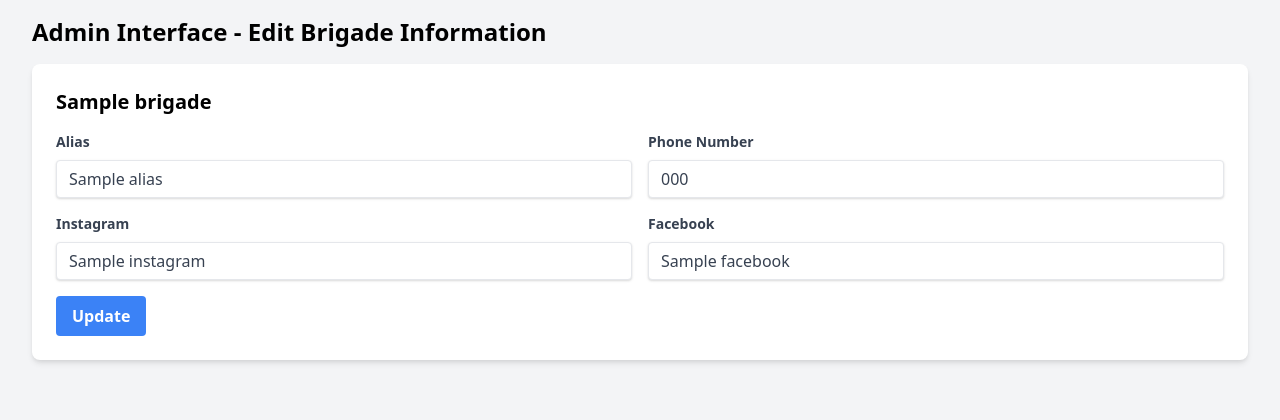
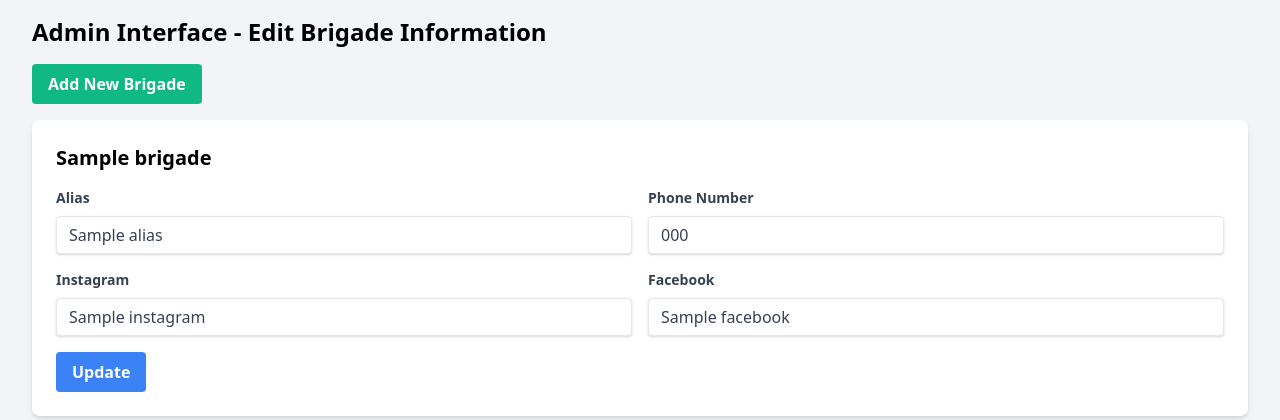
Before and after one commit to carlosgraffi/AyudaIncendiosCordoba, a Flask app: template templates/admin.html in a window 1280 px wide. Shown: the part 64-484 px from the top of the page. Run offline with Flask 3, Linux system fonts and the light colour scheme; the template is opened without the code that fills it: most values are stand-ins (such as "Sample title", 1, 10 or a date in 2020).

Commit message:
Agent query: 1. Can you access the admin login page at /admin? 2. After logging in, can you see the 'Add New Brigade' button at the top of the page? 3. Does clicking the 'Add New Brigade' button reveal a form for adding a new brigade? 4. Can you successfully add a new brigade using this form?

```diff
--- a/app.py
+++ b/app.py
@@ -52,5 +52,21 @@ def update_brigade():
 
     return redirect(url_for('admin'))
 
+@app.route('/add_brigade', methods=['POST'])
+def add_brigade():
+    new_brigade = {
+        'Name': request.form.get('name'),
+        'Alias': request.form.get('alias'),
+        'Phone Number': request.form.get('phone'),
+        'Instagram': request.form.get('instagram'),
+        'Facebook': request.form.get('facebook')
+    }
+    fire_brigades.append(new_brigade)
+
+    with open('fire_brigades_info.json', 'w', encoding='utf-8') as file:
+        json.dump(fire_brigades, file, ensure_ascii=False, indent=4)
+
+    return redirect(url_for('admin'))
+
 if __name__ == '__main__':
     app.run(host='0.0.0.0', port=5000, debug=True)
--- a/templates/admin.html
+++ b/templates/admin.html
@@ -3,6 +3,44 @@
 {% block content %}
 <div class="container mx-auto px-4">
     <h2 class="text-2xl font-bold mb-4">Admin Interface - Edit Brigade Information</h2>
+
+    <button id="toggleAddForm" class="bg-green-500 hover:bg-green-700 text-white font-bold py-2 px-4 rounded mb-4">
+        Add New Brigade
+    </button>
+
+    <div id="addBrigadeForm" class="mb-8 bg-white shadow-md rounded-lg p-6" style="display: none;">
+        <h3 class="text-xl font-bold mb-4">Add New Brigade</h3>
+        <form action="{{ url_for('add_brigade') }}" method="POST">
+            <div class="grid grid-cols-1 md:grid-cols-2 gap-4">
+                <div>
+                    <label class="block text-gray-700 text-sm font-bold mb-2" for="new-name">Name</label>
+                    <input class="shadow appearance-none border rounded w-full py-2 px-3 text-gray-700 leading-tight focus:outline-none focus:shadow-outline" id="new-name" name="name" type="text" required>
+                </div>
+                <div>
+                    <label class="block text-gray-700 text-sm font-bold mb-2" for="new-alias">Alias</label>
+                    <input class="shadow appearance-none border rounded w-full py-2 px-3 text-gray-700 leading-tight focus:outline-none focus:shadow-outline" id="new-alias" name="alias" type="text">
+                </div>
+                <div>
+                    <label class="block text-gray-700 text-sm font-bold mb-2" for="new-phone">Phone Number</label>
+                    <input class="shadow appearance-none border rounded w-full py-2 px-3 text-gray-700 leading-tight focus:outline-none focus:shadow-outline" id="new-phone" name="phone" type="text">
+                </div>
+                <div>
+                    <label class="block text-gray-700 text-sm font-bold mb-2" for="new-instagram">Instagram</label>
+                    <input class="shadow appearance-none border rounded w-full py-2 px-3 text-gray-700 leading-tight focus:outline-none focus:shadow-outline" id="new-instagram" name="instagram" type="text">
+                </div>
+                <div>
+                    <label class="block text-gray-700 text-sm font-bold mb-2" for="new-facebook">Facebook</label>
+                    <input class="shadow appearance-none border rounded w-full py-2 px-3 text-gray-700 leading-tight focus:outline-none focus:shadow-outline" id="new-facebook" name="facebook" type="text">
+                </div>
+            </div>
+            <div class="mt-4">
+                <button class="bg-blue-500 hover:bg-blue-700 text-white font-bold py-2 px-4 rounded focus:outline-none focus:shadow-outline" type="submit">
+                    Add Brigade
+                </button>
+            </div>
+        </form>
+    </div>
+
     {% for brigade in brigades %}
     <div class="mb-8 bg-white shadow-md rounded-lg p-6">
         <h3 class="text-xl font-bold mb-4">{{ brigade.Name }}</h3>
@@ -35,4 +73,15 @@
     </div>
     {% endfor %}
 </div>
+
+<script>
+    document.addEventListener('DOMContentLoaded', () => {
+        const toggleButton = document.getElementById('toggleAddForm');
+        const addForm = document.getElementById('addBrigadeForm');
+
+        toggleButton.addEventListener('click', () => {
+            addForm.style.display = addForm.style.display === 'none' ? 'block' : 'none';
+        });
+    });
+</script>
 {% endblock %}
```
